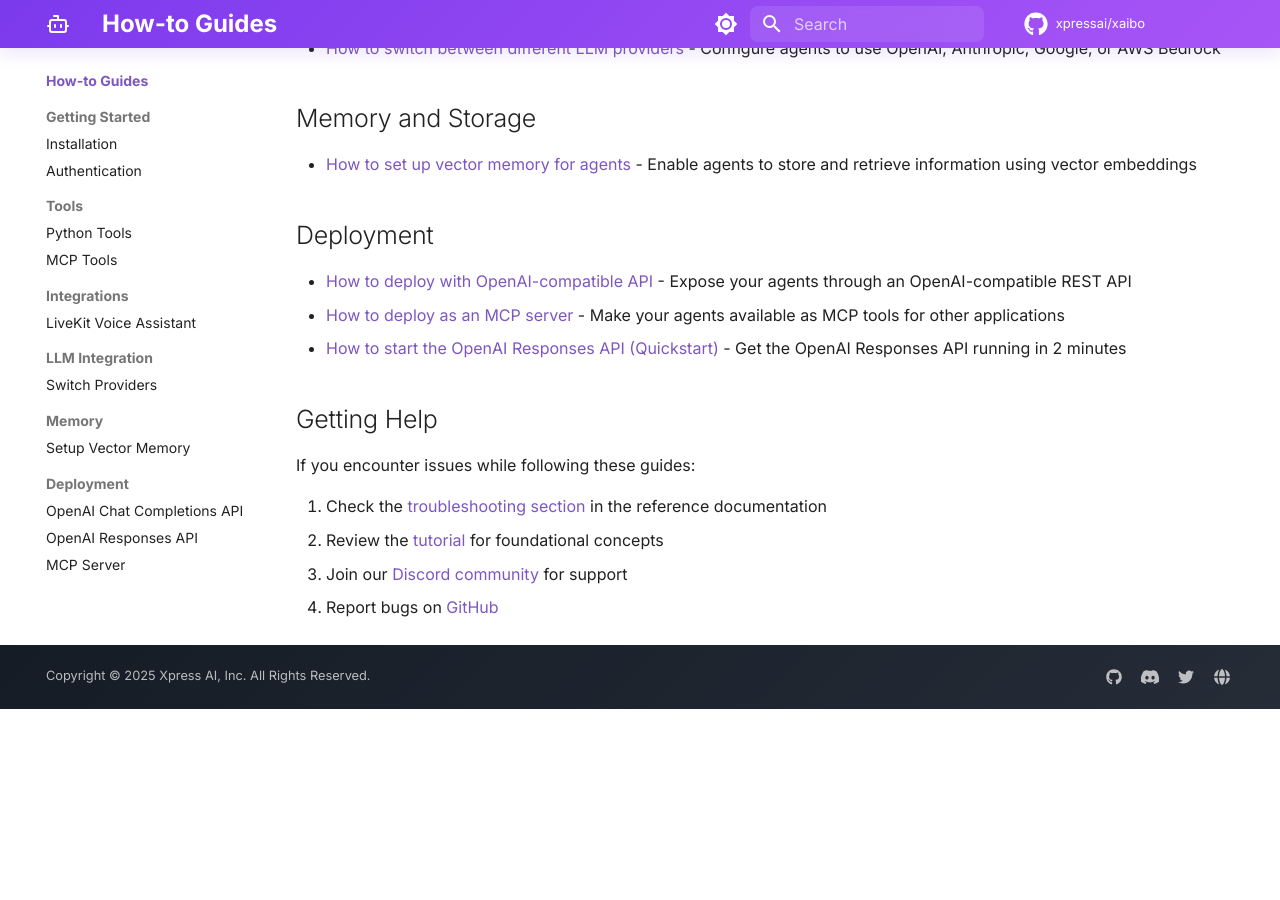
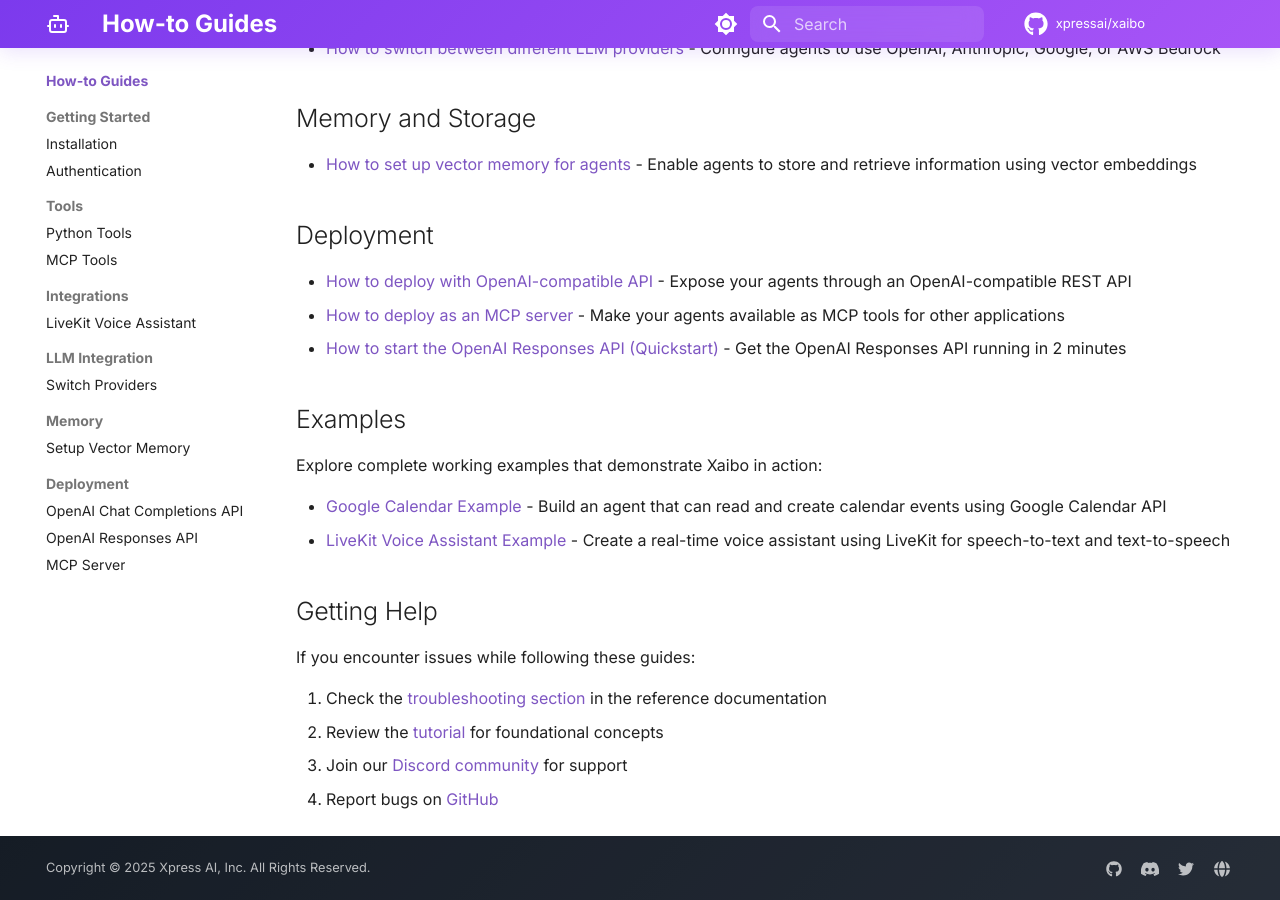
Before and after one commit to XpressAI/xaibo, an MkDocs documentation site: the page built from docs/how-to/index.md, in a window 1280 px wide and 900 px high, scrolled down 875 px. Built offline with MkDocs 1.6.1 and Material for MkDocs 9.7.7, drawn with Linux system fonts in a browser that asks for light colours; comment, search, counter and statistics services are not loaded; before the commit the page ends 1584 px from its top, so only the background shows below that.

Commit message:
Add examples section to how-to guide
Introduced a new "Examples" section in the how-to guide, featuring links to working examples like Google Calendar and LiveKit Voice Assistant.

```diff
--- a/docs/how-to/index.md
+++ b/docs/how-to/index.md
@@ -33,6 +33,13 @@
 - [How to deploy as an MCP server](deployment/mcp-server.md) - Make your agents available as MCP tools for other applications
 - [How to start the OpenAI Responses API (Quickstart)](api/openai-responses-quickstart.md) - Get the OpenAI Responses API running in 2 minutes
 
+## Examples
+
+Explore complete working examples that demonstrate Xaibo in action:
+
+- [Google Calendar Example](https://github.com/xpressai/xaibo/tree/main/examples/google_calendar_example) - Build an agent that can read and create calendar events using Google Calendar API
+- [LiveKit Voice Assistant Example](https://github.com/xpressai/xaibo/tree/main/examples/livekit_example) - Create a real-time voice assistant using LiveKit for speech-to-text and text-to-speech
+
 ## Getting Help
 
 If you encounter issues while following these guides:
```
